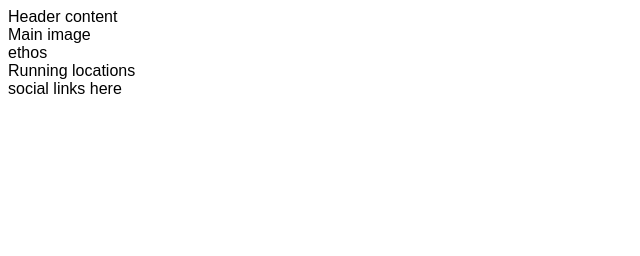
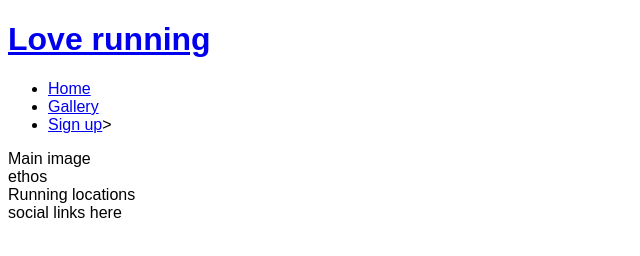
Before and after one commit to ThomasForselius/love-running, a plain HTML site: page index.html in a window 1280 px wide. Shown: the whole page, without its empty margins (0-640 px from the left). Drawn offline with Linux system fonts and the light colour scheme.

Commit message:
Header section: added links to nav

```diff
--- a/index.html
+++ b/index.html
@@ -11,7 +11,16 @@
 </head>
 <body>
     <header>
-        Header content
+        <a href="index.html" alt="logo">
+            <h1>Love running</h1>
+        </a>
+    <nav>
+        <ul>
+            <li><a href="index.html">Home</a></li>
+            <li><a href="#">Gallery</a></li>
+            <li><a href="#">Sign up</a>></li>
+        </ul>
+    </nav>
     </header>
     <section>
         Main image
```
